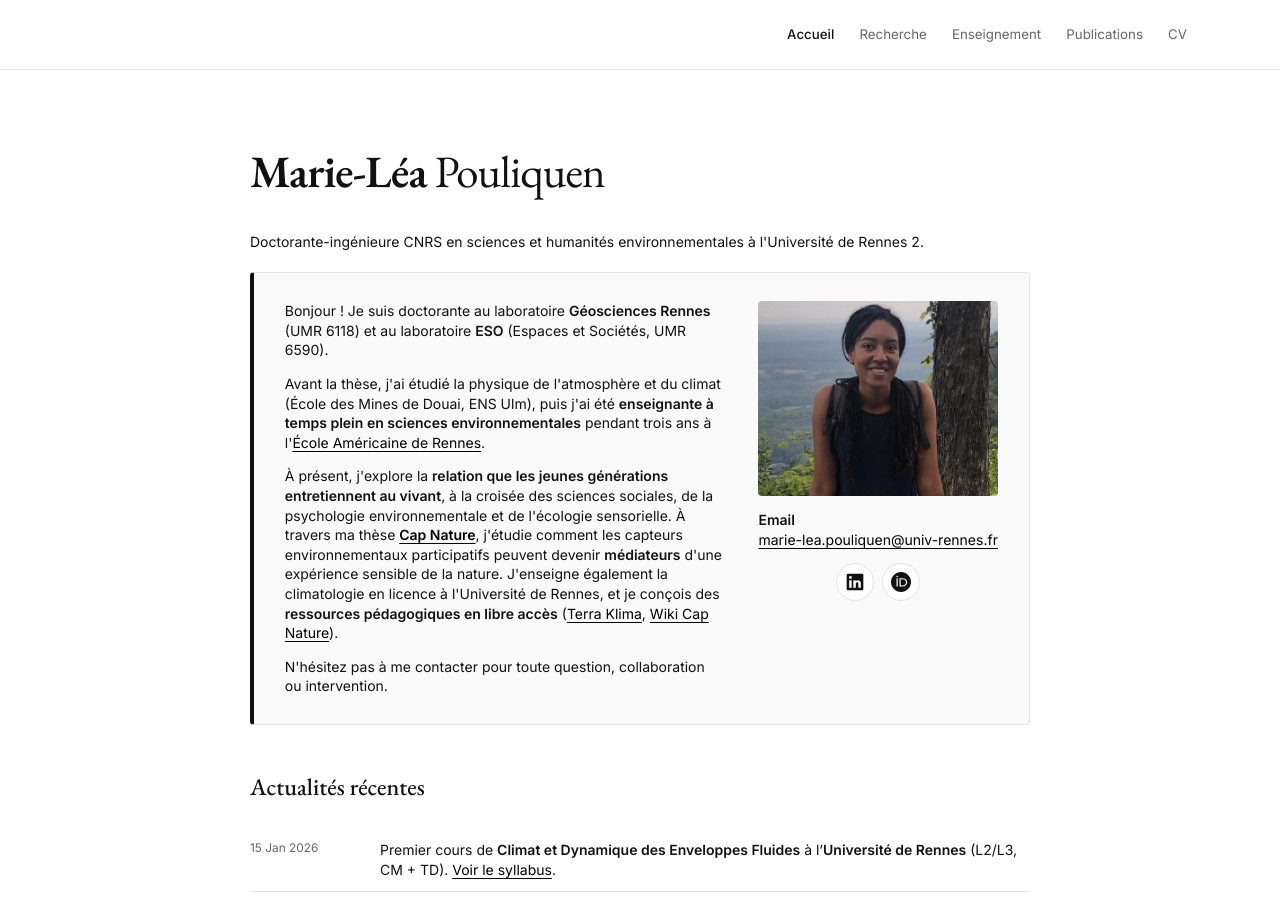
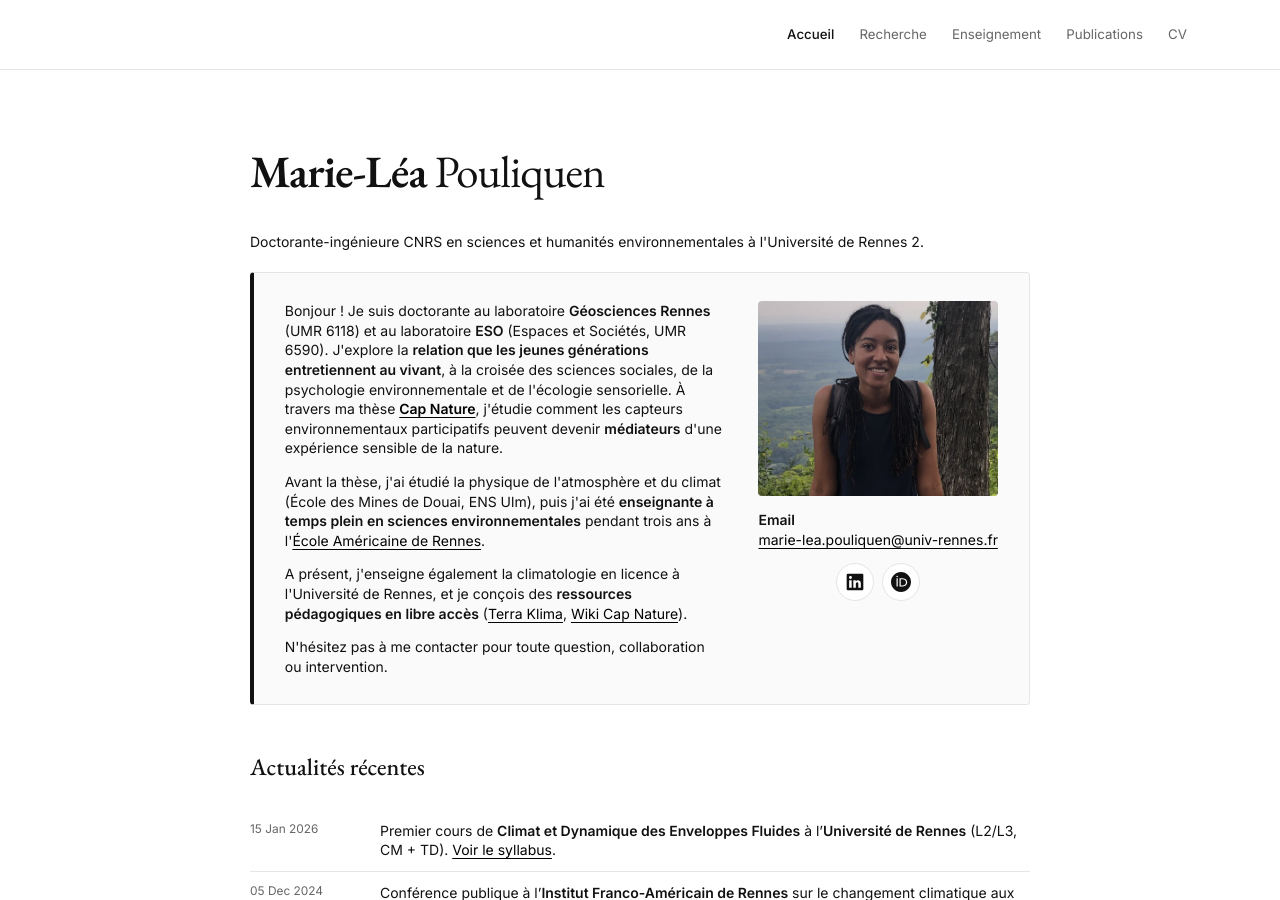
Before and after one commit to marieleapouliquen/marieleapouliquen.github.io, a Jekyll site: the page built from _pages/index.md, in a window 1280 px wide and 900 px high. Built offline with Jekyll 4.4.1, drawn with Linux system fonts in a browser that asks for light colours.

```diff
--- a/_pages/index.md
+++ b/_pages/index.md
@@ -14,11 +14,11 @@ description: Marie-Léa Pouliquen — doctorante
 <div class="home-hero home-hero-card">
 
   <div class="home-intro">
-    <p>Bonjour ! Je suis doctorante au laboratoire <strong>Géosciences Rennes</strong> (UMR 6118) et au laboratoire <strong>ESO</strong> (Espaces et Sociétés, UMR 6590).</p>
+    <p>Bonjour ! Je suis doctorante au laboratoire <strong>Géosciences Rennes</strong> (UMR 6118) et au laboratoire <strong>ESO</strong> (Espaces et Sociétés, UMR 6590). J'explore la <strong>relation que les jeunes générations entretiennent au vivant</strong>, à la croisée des sciences sociales, de la psychologie environnementale et de l'écologie sensorielle. À travers ma thèse <a href="{{ '/cap-nature/' | relative_url }}"><strong>Cap Nature</strong></a>, j'étudie comment les capteurs environnementaux participatifs peuvent devenir <strong>médiateurs</strong> d'une expérience sensible de la nature. </p>
 
     <p>Avant la thèse, j'ai étudié la physique de l'atmosphère et du climat (École des Mines de Douai, ENS Ulm), puis j'ai été <strong>enseignante à temps plein en sciences environnementales</strong> pendant trois ans à l'<a href="{{ '/sya/' | relative_url }}">École Américaine de Rennes</a>.</p>
 
-    <p>À présent, j'explore la <strong>relation que les jeunes générations entretiennent au vivant</strong>, à la croisée des sciences sociales, de la psychologie environnementale et de l'écologie sensorielle. À travers ma thèse <a href="{{ '/cap-nature/' | relative_url }}"><strong>Cap Nature</strong></a>, j'étudie comment les capteurs environnementaux participatifs peuvent devenir <strong>médiateurs</strong> d'une expérience sensible de la nature. J'enseigne également la climatologie en licence à l'Université de Rennes, et je conçois des <strong>ressources pédagogiques en libre accès</strong> (<a href="{{ '/terra-klima/' | relative_url }}">Terra Klima</a>, <a href="https://marieleapouliquen.github.io/wiki-cap-nature/">Wiki Cap Nature</a>).</p>
+    <p> A présent, j'enseigne également la climatologie en licence à l'Université de Rennes, et je conçois des <strong>ressources pédagogiques en libre accès</strong> (<a href="{{ '/terra-klima/' | relative_url }}">Terra Klima</a>, <a href="https://marieleapouliquen.github.io/wiki-cap-nature/">Wiki Cap Nature</a>).</p>
 
     <p>N'hésitez pas à me contacter pour toute question, collaboration ou intervention.</p>
   </div>
```
